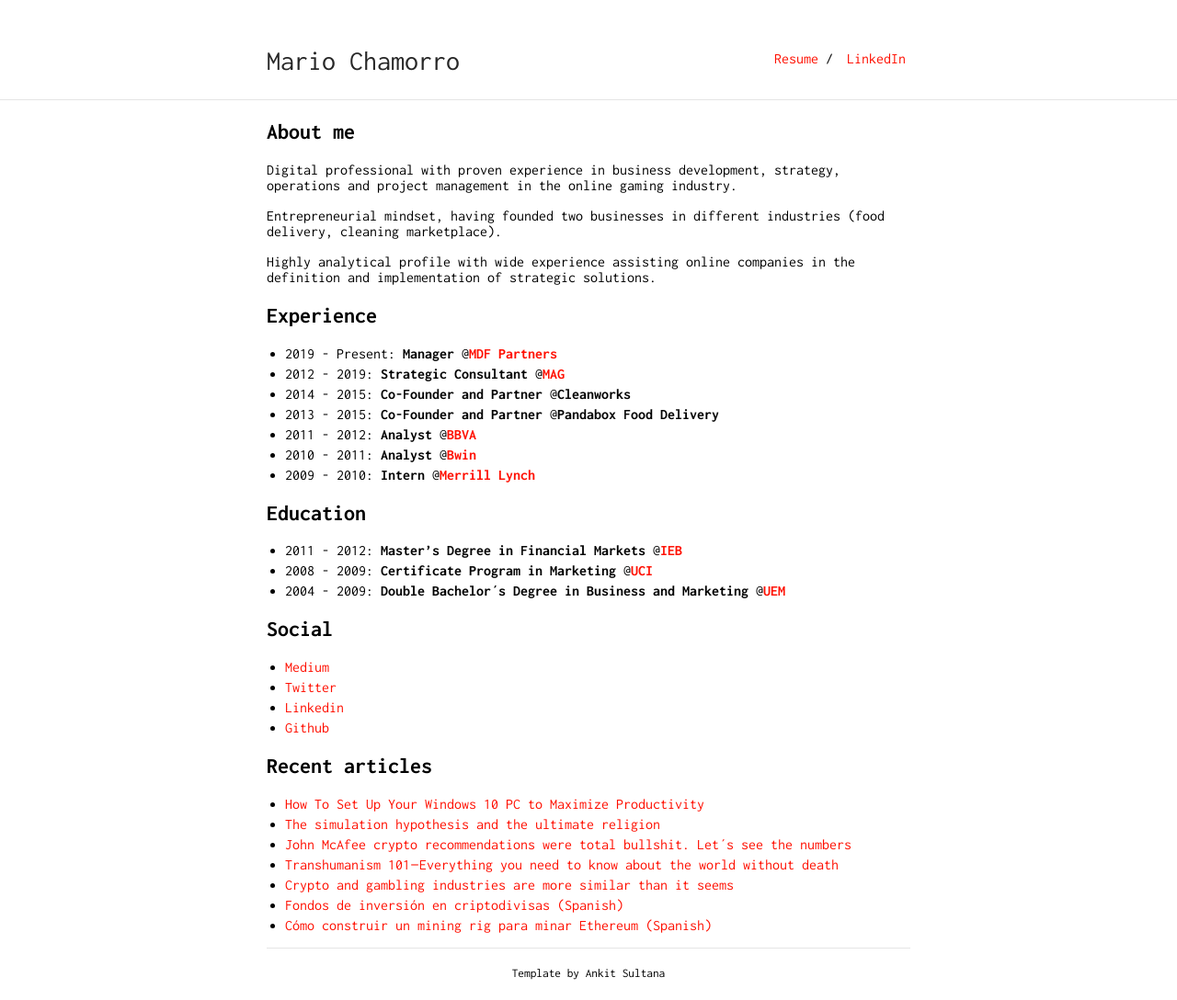
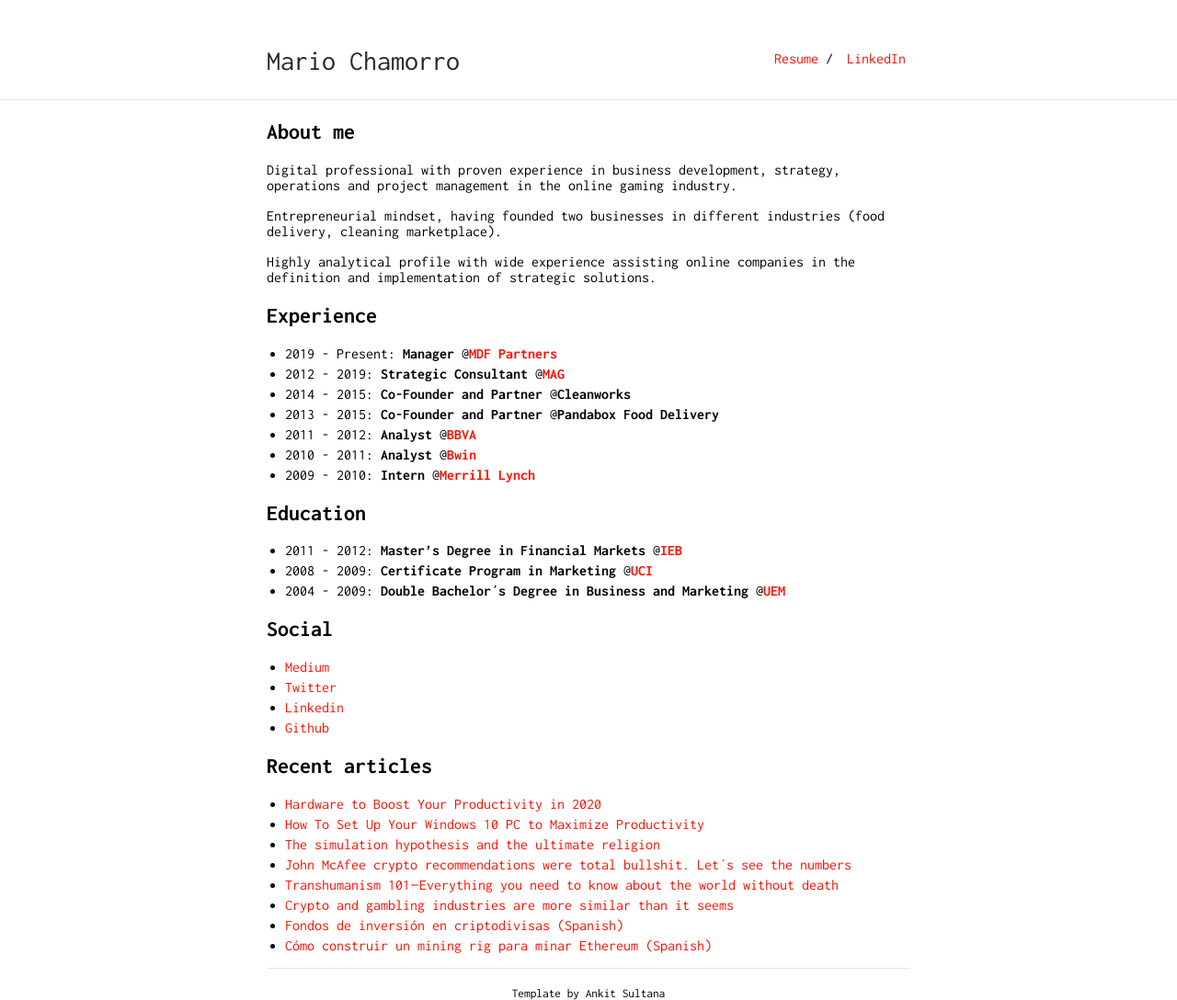
Before and after one commit to mario-chamorro/mario-chamorro.github.io, a Jekyll site: the page built from index.md, in a window 1280 px wide. Shown: the whole page at 92% size. Built offline with Jekyll 4.4.1, drawn with Linux system fonts in a browser that asks for light colours; our own code applies the rules of GitHub Pages for plain Markdown files; before the commit the page ends 1066 px from its top, so only the background shows below that.

Commit message:
Update index.md

```diff
--- a/index.md
+++ b/index.md
@@ -35,6 +35,7 @@
 
 
 ## Recent articles
+- [Hardware to Boost Your Productivity in 2020](https://medium.com/better-humans/hardware-to-boost-your-productivity-in-2020-670c08e0ded1)
 - [How To Set Up Your Windows 10 PC to Maximize Productivity](https://medium.com/better-humans/how-to-set-up-your-windows-10-pc-to-maximize-productivity-c20f4d6a3047)
 - [The simulation hypothesis and the ultimate religion](https://medium.com/hackernoon/the-simulation-hypothesis-and-the-ultimate-religion-3aa61b12c034)
 - [John McAfee crypto recommendations were total bullshit. Let´s see the numbers](https://medium.com/@mariochamorro/john-mcafee-crypto-recommendations-were-total-bullshit-let-s-see-the-numbers-2c59e88b64f5)
```
